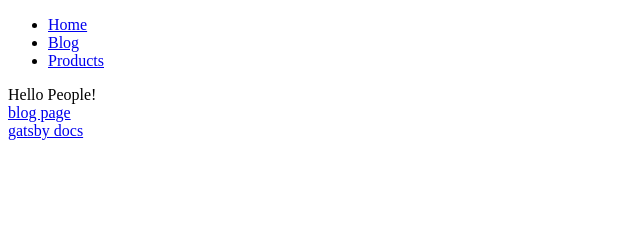
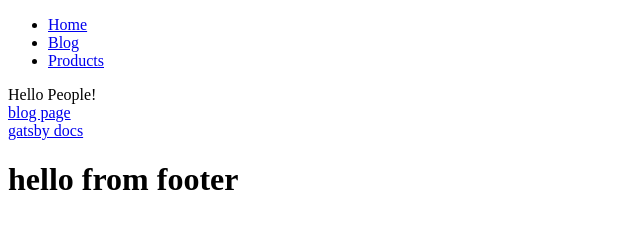
Before and after one commit to HyunM/gatsby-tutorial, a Gatsby site: page / in a window 1280 px wide. Shown: the whole page, without its empty margins (0-640 px from the left). Built offline with nearby package versions, Linux system fonts and the light colour scheme; Gatsby itself is replaced by a stand-in of ours.

Commit message:
Layout components

```diff
--- /dev/null
+++ b/src/components/Footer.js
@@ -0,0 +1,11 @@
+import React from "react"
+
+const Footer = () => {
+  return (
+    <div>
+      <h1>hello from footer</h1>
+    </div>
+  )
+}
+
+export default Footer
--- /dev/null
+++ b/src/components/layout.js
@@ -0,0 +1,15 @@
+import React from "react"
+import Navbar from "./Navbar"
+import Footer from "./Footer"
+
+const layout = ({ children }) => {
+  return (
+    <>
+      <Navbar />
+      <main>{children}</main>
+      <Footer />
+    </>
+  )
+}
+
+export default layout
--- a/src/pages/index.js
+++ b/src/pages/index.js
@@ -1,14 +1,13 @@
 import React from "react"
 import { Link } from "gatsby"
-import Navbar from "../components/Navbar"
+import Layout from "../components/layout"
 
 export default () => (
-  <div>
-    <Navbar />
+  <Layout>
     Hello People!
     <div>
       <Link to="/blog/">blog page</Link>
     </div>
     <a href="https://www.gatsbyjs.org">gatsby docs</a>
-  </div>
+  </Layout>
 )
```
